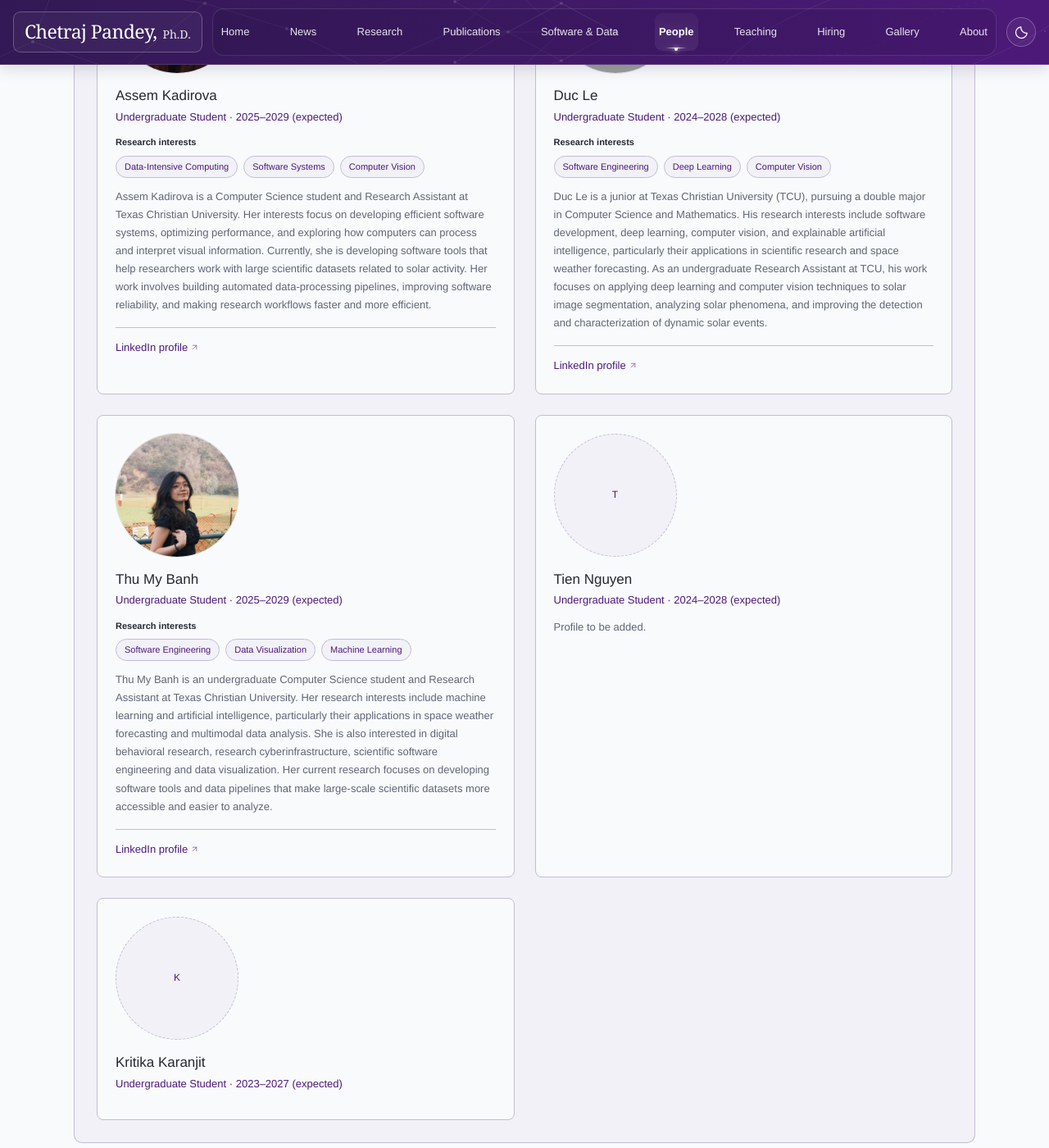
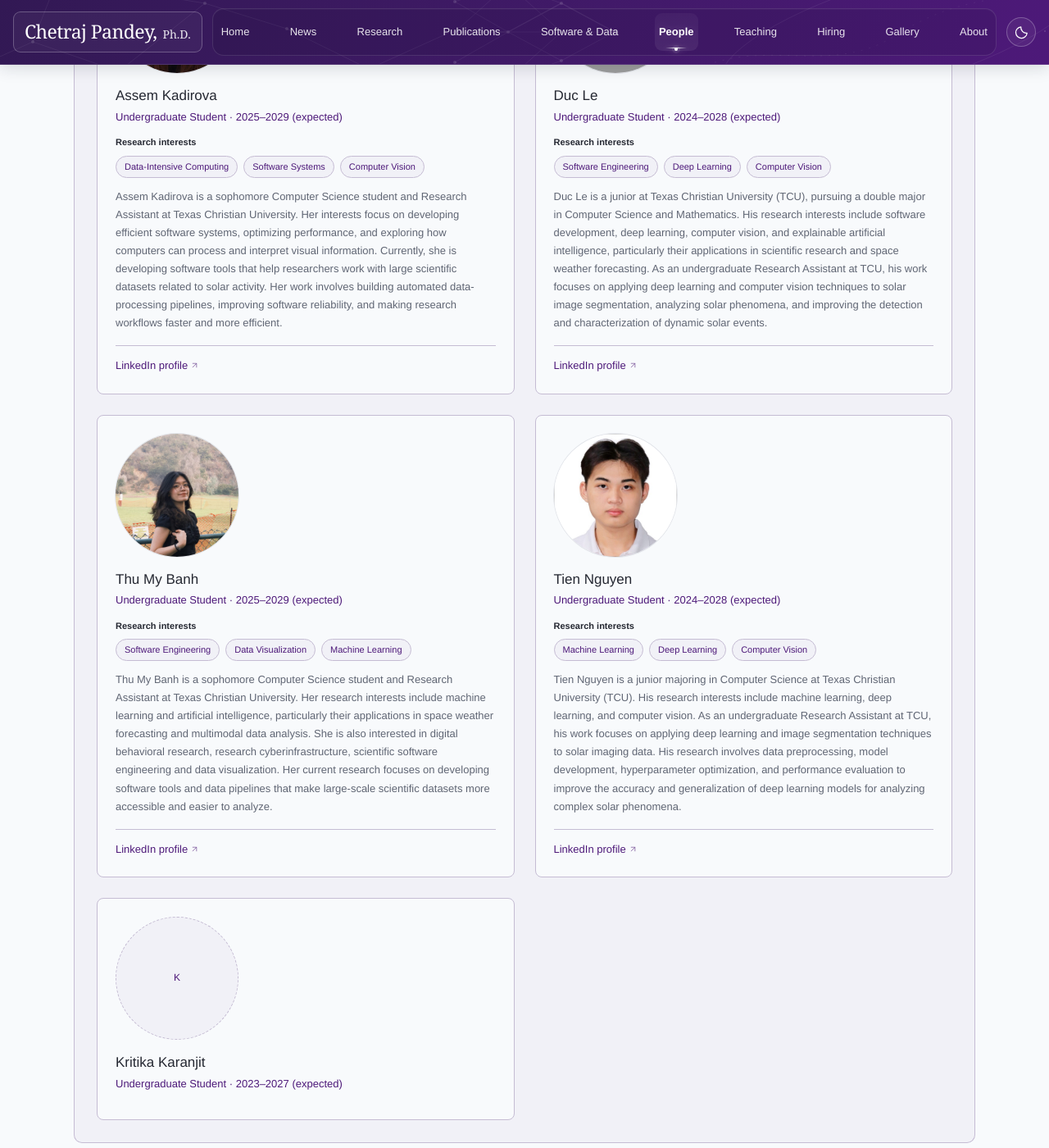
Before and after one commit to chetrajpandey/chetrajpandey.github.io, a Jekyll site: the page built from people.html, in a window 1280 px wide and 1400 px high, scrolled down 1292 px. Shown: the whole window at 82% size. Built offline with Jekyll 4.4.1, drawn with Linux system fonts in a browser that asks for light colours; grey boxes are pictures that could not be loaded.

Commit message:
Student profile updated

```diff
--- a/_data/people.json
+++ b/_data/people.json
@@ -20,10 +20,12 @@
     },
     {
       "name": "Assem Kadirova",
+      "start_year": "2025",
+      "expected_graduation_year": "2029",
       "group": "Undergraduate researchers",
       "role": "Undergraduate Student",
       "linkedin_url": "https://www.linkedin.com/in/assemkdv/",
-      "bio": "Assem Kadirova is a Computer Science student and Research Assistant at Texas Christian University. Her interests focus on developing efficient software systems, optimizing performance, and exploring how computers can process and interpret visual information. Currently, she is developing software tools that help researchers work with large scientific datasets related to solar activity. Her work involves building automated data-processing pipelines, improving software reliability, and making research workflows faster and more efficient.",
+      "bio": "Assem Kadirova is a sophomore Computer Science student and Research Assistant at Texas Christian University. Her interests focus on developing efficient software systems, optimizing performance, and exploring how computers can process and interpret visual information. Currently, she is developing software tools that help researchers work with large scientific datasets related to solar activity. Her work involves building automated data-processing pipelines, improving software reliability, and making research workflows faster and more efficient.",
       "interests": [
         "Data-Intensive Computing",
         "Software Systems",
@@ -31,9 +33,7 @@
       ],
       "photo": "assets/uploads/assem-kadirova-profile-picture-ad6cbc108fba.jpg",
       "url": "",
-      "placeholder": false,
-      "start_year": "2025",
-      "expected_graduation_year": "2029"
+      "placeholder": false
     },
     {
       "name": "Duc Le",
@@ -54,10 +54,12 @@
     },
     {
       "name": "Thu My Banh",
+      "start_year": "2025",
+      "expected_graduation_year": "2029",
       "group": "Undergraduate researchers",
       "role": "Undergraduate Student",
       "linkedin_url": "https://www.linkedin.com/in/mybanh/",
-      "bio": "Thu My Banh is an undergraduate Computer Science student and Research Assistant at Texas Christian University. Her research interests include machine learning and artificial intelligence, particularly their applications in space weather forecasting and multimodal data analysis. She is also interested in digital behavioral research, research cyberinfrastructure, scientific software engineering and data visualization. Her current research focuses on developing software tools and data pipelines that make large-scale scientific datasets more accessible and easier to analyze.",
+      "bio": "Thu My Banh is a sophomore Computer Science student and Research Assistant at Texas Christian University. Her research interests include machine learning and artificial intelligence, particularly their applications in space weather forecasting and multimodal data analysis. She is also interested in digital behavioral research, research cyberinfrastructure, scientific software engineering and data visualization. Her current research focuses on developing software tools and data pipelines that make large-scale scientific datasets more accessible and easier to analyze.",
       "interests": [
         "Software Engineering",
         "Data Visualization",
@@ -65,22 +67,24 @@
       ],
       "photo": "assets/uploads/1767823594470-61caddf08272.jpeg",
       "url": "",
-      "placeholder": false,
-      "start_year": "2025",
-      "expected_graduation_year": "2029"
+      "placeholder": false
     },
     {
       "name": "Tien Nguyen",
+      "start_year": "2024",
+      "expected_graduation_year": "2028",
       "group": "Undergraduate researchers",
       "role": "Undergraduate Student",
-      "linkedin_url": "",
-      "bio": "Profile to be added.",
-      "interests": [],
-      "photo": "",
+      "linkedin_url": "https://www.linkedin.com/in/tien-nguyen-598758329/",
+      "bio": "Tien Nguyen is a junior majoring in Computer Science at Texas Christian University (TCU). His research interests include machine learning, deep learning, and computer vision. As an undergraduate Research Assistant at TCU, his work focuses on applying deep learning and image segmentation techniques to solar imaging data. His research involves data preprocessing, model development, hyperparameter optimization, and performance evaluation to improve the accuracy and generalization of deep learning models for analyzing complex solar phenomena.",
+      "interests": [
+        "Machine Learning",
+        "Deep Learning",
+        "Computer Vision"
+      ],
+      "photo": "assets/uploads/1750780851699-7d1c81ccc89a.png",
       "url": "",
-      "placeholder": false,
-      "start_year": "2024",
-      "expected_graduation_year": "2028"
+      "placeholder": false
     },
     {
       "name": "Piyush Luitel",
@@ -105,7 +109,9 @@
       "role": "Undergraduate Student",
       "linkedin_url": "",
       "bio": "",
-      "interests": [],
+      "interests": [
+
+      ],
       "photo": "",
       "url": "",
       "placeholder": false,
```
Also changed, not shown: assets/uploads/1750780851699-7d1c81ccc89a.png (added).
